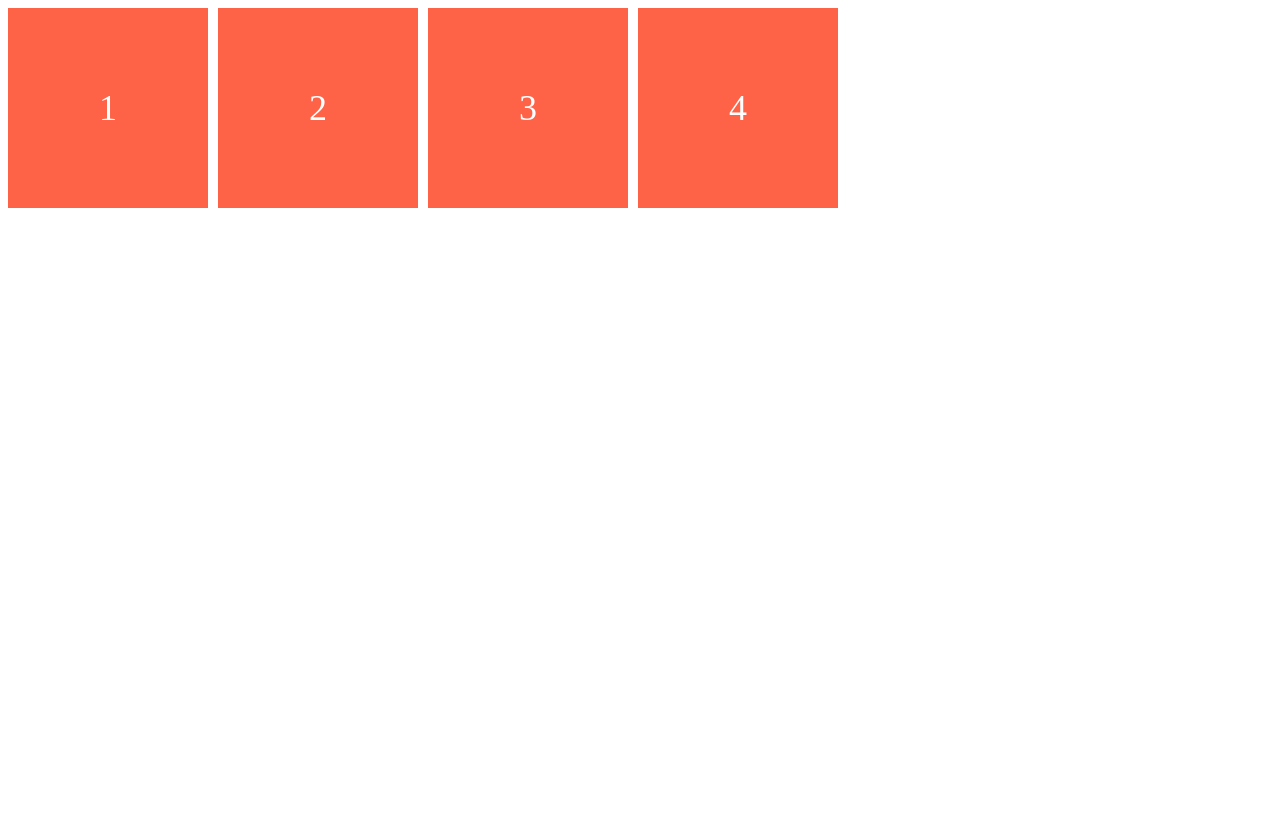
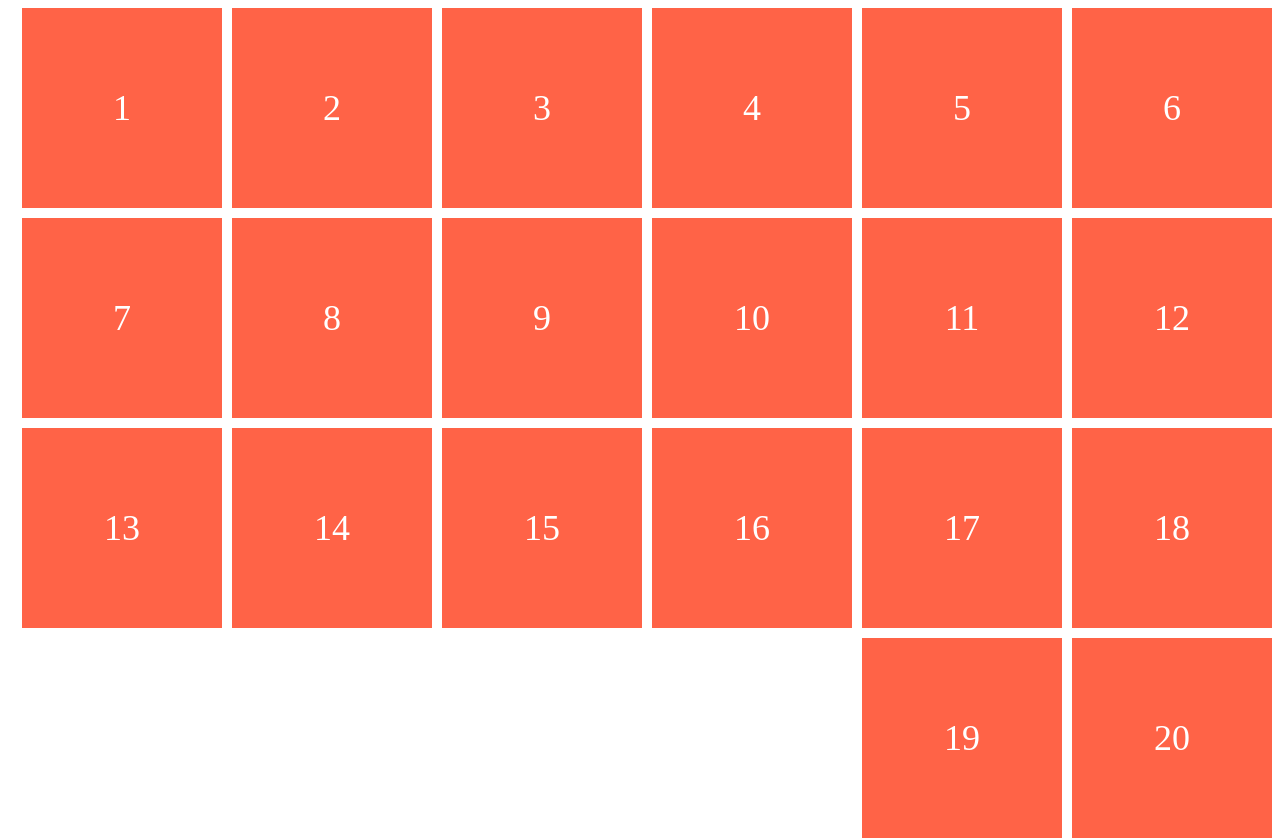
Before and after one commit to haebi/css-layout-masterclass, a plain HTML site: page index.html in a window 1280 px wide. Before the commit the page ends 816 px from the top, so only its background shows below. Drawn offline with Linux system fonts and the light colour scheme.

Commit message:
2.7 Flex Flow

```diff
--- a/index.html
+++ b/index.html
@@ -12,6 +12,22 @@
     <div class="box">2</div>
     <div class="box">3</div>
     <div class="box">4</div>
+    <div class="box">5</div>
+    <div class="box">6</div>
+    <div class="box">7</div>
+    <div class="box">8</div>
+    <div class="box">9</div>
+    <div class="box">10</div>
+    <div class="box">11</div>
+    <div class="box">12</div>
+    <div class="box">13</div>
+    <div class="box">14</div>
+    <div class="box">15</div>
+    <div class="box">16</div>
+    <div class="box">17</div>
+    <div class="box">18</div>
+    <div class="box">19</div>
+    <div class="box">20</div>
   </div>
 </body>
 </html>
--- a/style.css
+++ b/style.css
@@ -1,9 +1,9 @@
 .father {
   display: flex;
   height: 100vh;
-
   gap: 10px;
-    justify-content: flex-start;
+  justify-content: flex-end;
+  flex-flow: row wrap;
 }
 
 .box {
```
Lines whose indentation alone changed are shown as unchanged.
